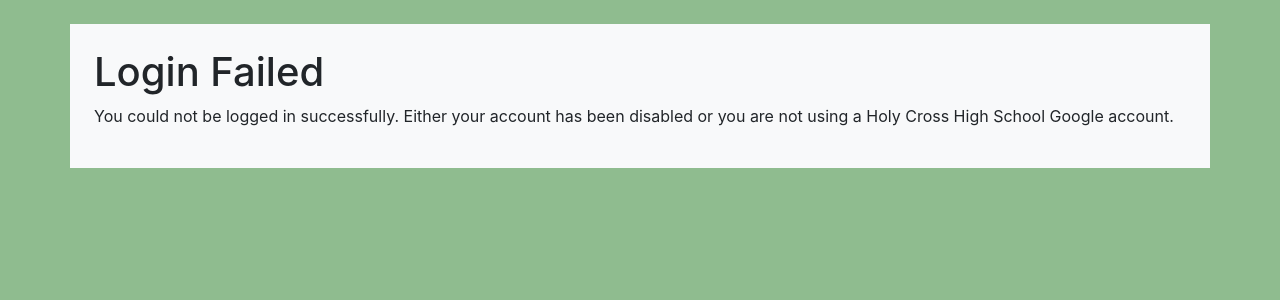
After one commit to onstop4/MediaCenterSignUp, a Django app: template signup/templates/signup/login_failed.html in a window 1280 px wide. The commit adds this page. Shown: the top 300 px of the page. Run offline with Django 3.2, Linux system fonts and the light colour scheme; the template is opened without the code that fills it, so the values that code supplies are empty; parts of the project's set-up code (start-up, migrations or seed data) failed here and were passed over.

Commit message:
Added template for login failures

```diff
--- a/signup/templates/signup/login.html
+++ b/signup/templates/signup/login.html
@@ -4,7 +4,7 @@
 
 {% block content %}
 <h1>Login Required</h1>
-<p>Please log in with your Google account by clicking the button below:</p>
+<p>Please log in with your Holy Cross High School Google account by clicking the button below:</p>
 <p>
     <a class="btn btn-primary" href="{{ authorization_url }}">Log in with Google</a>
 </p>
--- /dev/null
+++ b/signup/templates/signup/login_failed.html
@@ -0,0 +1,8 @@
+{% extends "signup/components/base.html" %}
+
+{% block title %}Log in with Google{% endblock title %}
+
+{% block content %}
+<h1>Login Failed</h1>
+<p>You could not be logged in successfully. Either your account has been disabled or you are not using a Holy Cross High School Google account.</p>
+{% endblock content %}
```
